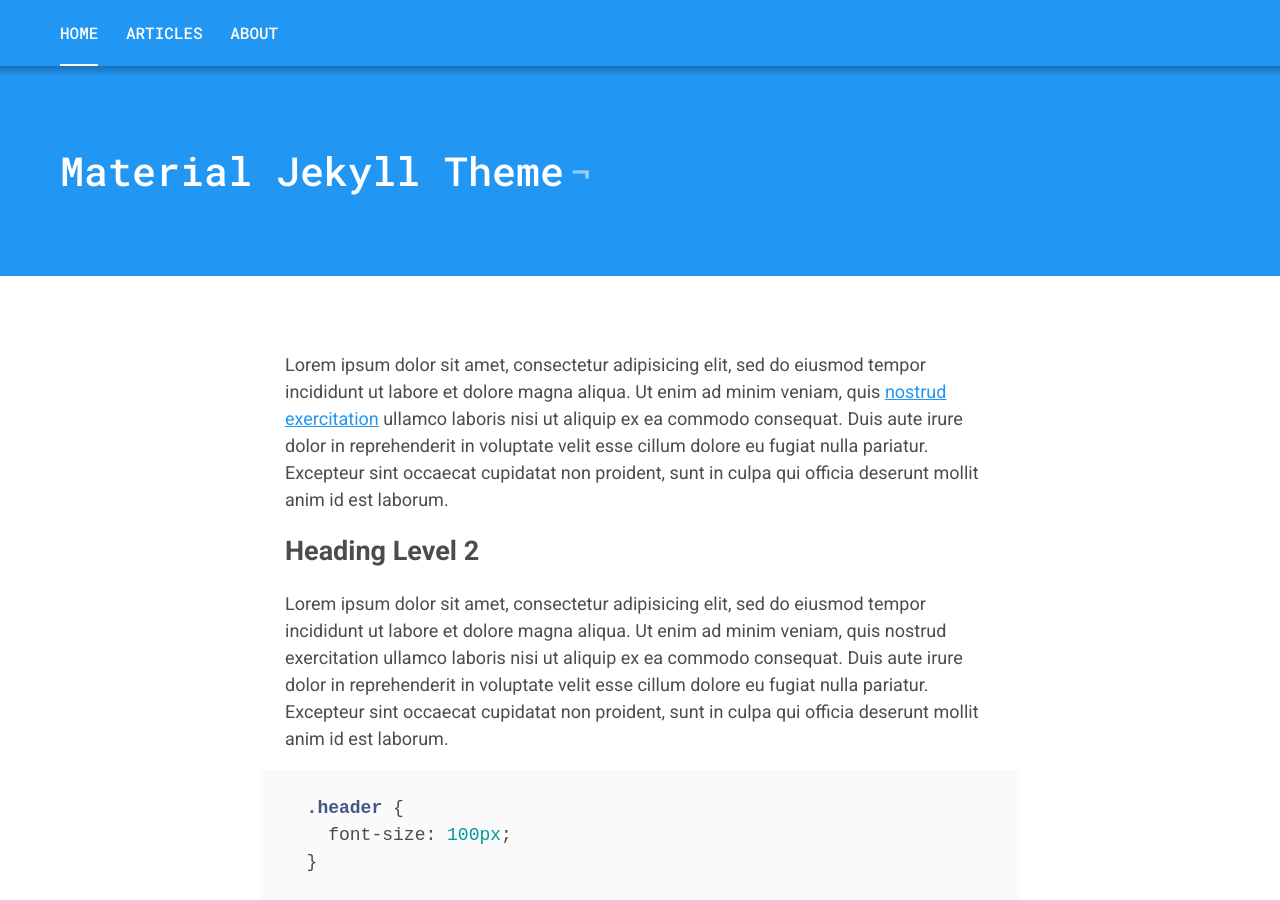
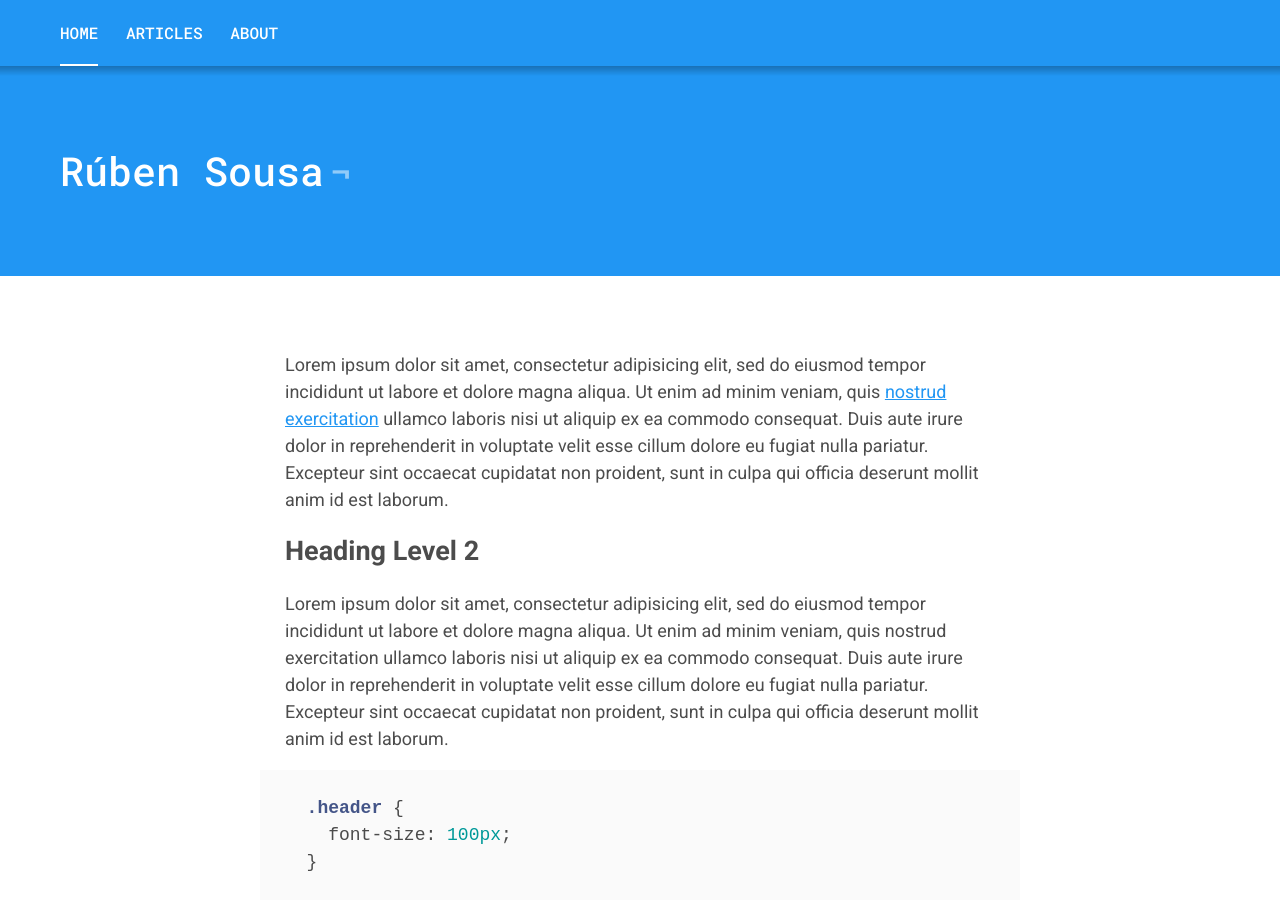
Before and after one commit to rubensousa/rubensousa.github.io, a Jekyll site: the page built from index.markdown, in a window 1280 px wide and 900 px high. Built offline with Jekyll 4.4.1, drawn with Linux system fonts in a browser that asks for light colours.

Commit message:
Edit post

```diff
--- a/_posts/2016-11-08-bottomsheetbuilder.markdown
+++ b/_posts/2016-08-11-bottomsheetbuilder.markdown
@@ -3,7 +3,7 @@
 title:  "BottomSheetBuilder"
 date:   2016-08-11 19:00:00
 categories: library
--------------------
+---
 The support library 23.2.0 introduced a couple of classes to create BottomSheets, so I figured out we should have an easy way to setup a simple BottomSheet with some options.
 
 You can get BottomSheetBuilder on: https://github.com/rubensousa/BottomSheetBuilder
--- a/index.markdown
+++ b/index.markdown
@@ -1,6 +1,6 @@
 ---
 layout: page
-title: Material Jekyll Theme
+title: Rúben Sousa
 ---
 Lorem ipsum dolor sit amet, consectetur adipisicing elit, sed do eiusmod tempor incididunt ut labore et dolore magna aliqua. Ut enim ad minim veniam, quis [nostrud exercitation](http://alexcarpenter.me) ullamco laboris nisi ut aliquip ex ea commodo consequat. Duis aute irure dolor in reprehenderit in voluptate velit esse cillum dolore eu fugiat nulla pariatur. Excepteur sint occaecat cupidatat non proident, sunt in culpa qui officia deserunt mollit anim id est laborum.
 
```
